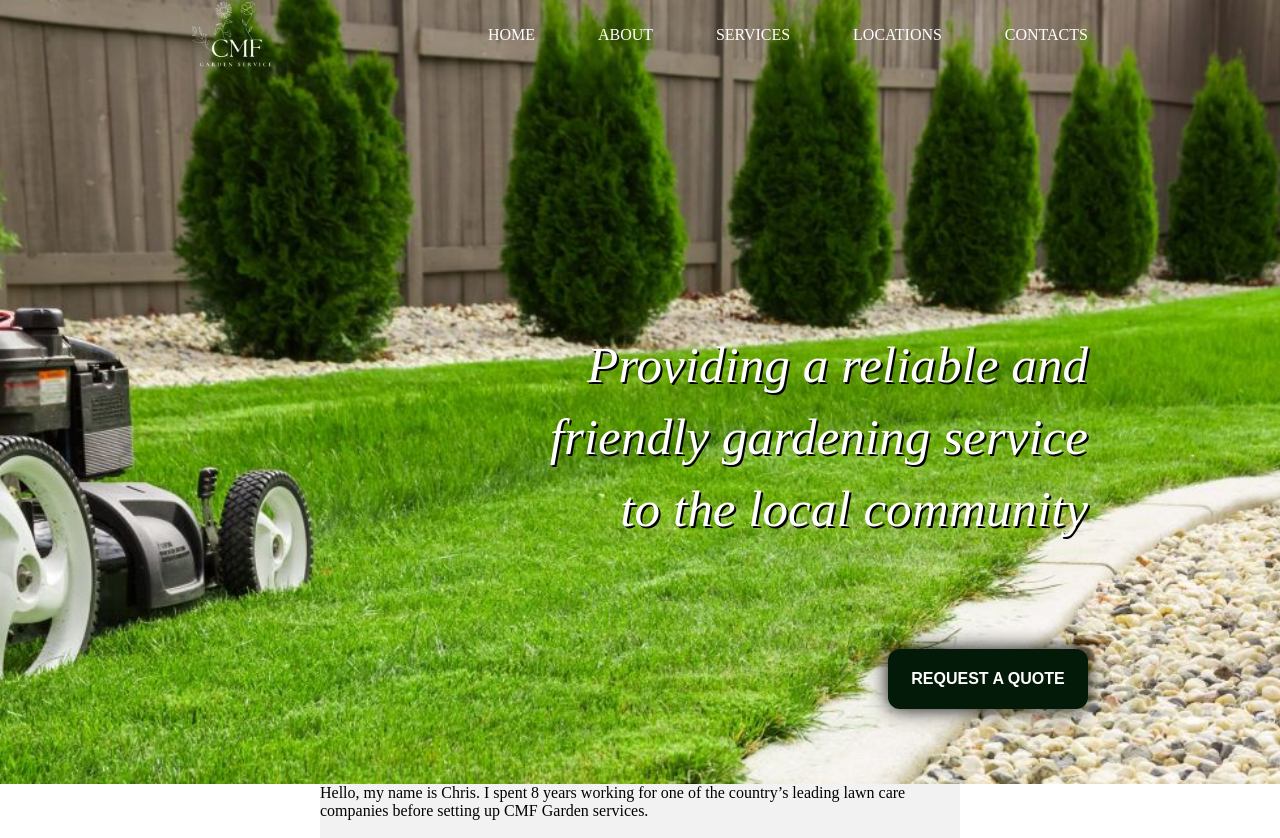
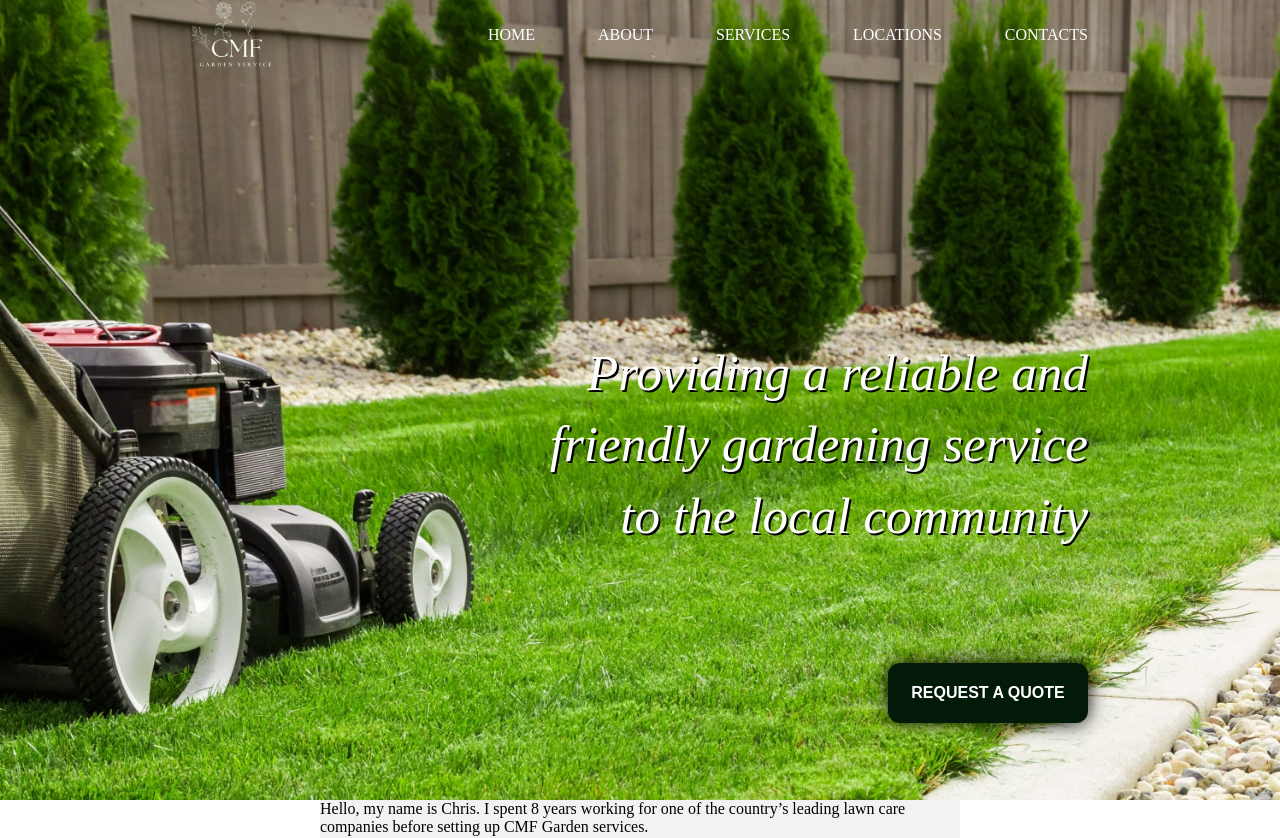
Before and after one commit to CMF-Garden-services/cmfgardenservices, a React (Create React App) app: page / in a window 1280 px wide. Shown: the top 838 px of the page. Built offline with nearby package versions, Linux system fonts and the light colour scheme.

Commit message:
general style created

```diff
--- a/src/components/03_sections/01_home/HomeStyle.js
+++ b/src/components/03_sections/01_home/HomeStyle.js
@@ -8,28 +8,24 @@ const { darkgreen } = colors
 const Wrapper = styled.div`
     position: relative;
     width: 100vw;
-    height: 98vh;
-    transition-property: opacity;
-    transition-duration: 1s;
-    transition-timing-function: ease-in-out;
-    transition-behaviour: normal;
+    max-height: 100vh;
     z-index: ${(({zIndex}) => zIndex ? 2 : 0)};
     overflow: hidden;
-    @media (max-width: 1100px) {
-        height: 70vh;
-    }
-    @media (max-width: 800px) {
-        height: 50vh;
-    }
-    @media (max-width: 500px) {
-        height: 30vh;
-    }
+    // @media (max-width: 1100px) {
+    //     height: 70vh;
+    // }
+    // @media (max-width: 800px) {
+    //     height: 50vh;
+    // }
+    // @media (max-width: 500px) {
+    //     height: 30vh;
+    // }
 `
 
 const MainImage = styled.img`
     object-fit: cover;
     width: 100%;
-    height: 100%;
+    // height: 100%;
 `
 
 const MottoWrapper = styled.div`
@@ -46,7 +42,7 @@ const MottoWrapper = styled.div`
     justify-content: space-evenly;
     align-items: flex-end;
     @media (max-width: 1100px) {
-        height: 45%;
+        height: 70%;
     }
     @media (max-width: 500px) {
         height: 70%;
@@ -65,7 +61,7 @@ const MottoText = styled.div`
     font-size: 4vw;
     text-shadow: black 2px 2px;
     @media (max-width: 1100px) {
-        font-size: 3.5vw;
+        font-size: 4.5vw;
     }
     @media (max-width: 500px) {
         font-size: 1.05rem;
```
Also changed, not shown: src/components/01_constants/GeneralStyles.js (added, +12 -0 lines), src/assets/02_home/navbar.jpg, src/assets/02_home/navbar1.jpg (added).
